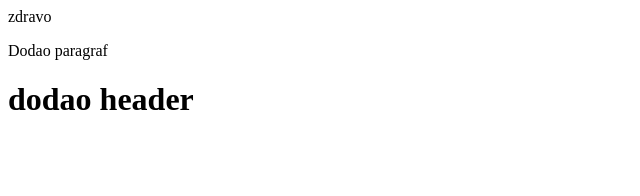
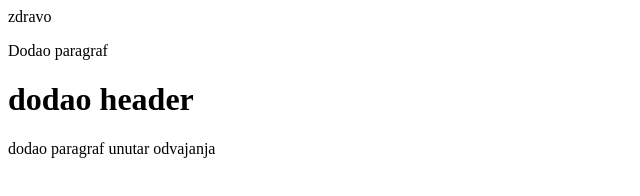
Before and after one commit to AzurBakarevic/VjezbaJedan, a plain HTML site: page index.html in a window 1280 px wide. Shown: the whole page, without its empty margins (0-640 px from the left). Drawn offline with Linux system fonts and the light colour scheme.

Commit message:
dodao paragraf unutar d

```diff
--- a/index.html
+++ b/index.html
@@ -3,3 +3,9 @@
 <p>Dodao paragraf</p>
 
 <h1> dodao header</h1>
+
+<d>
+
+    <p>dodao paragraf unutar odvajanja</p>
+
+</d>
```
